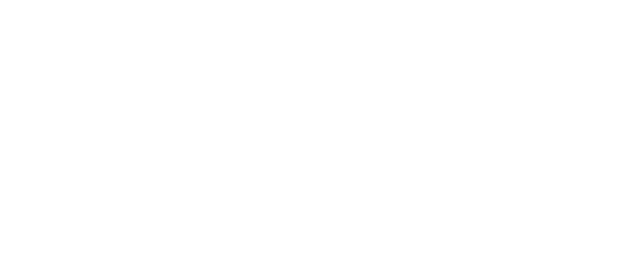
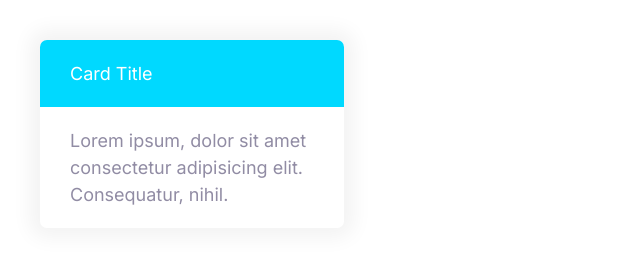
Before and after one commit to anshu1612/anshy, a plain HTML site: page index.html in a window 1280 px wide. Shown: the whole page, without its empty margins (0-640 px from the left). Drawn offline with Linux system fonts and the light colour scheme.

Commit message:
build card component

```diff
--- a/CSS/styles.css
+++ b/CSS/styles.css
@@ -259,3 +259,25 @@ a{
     font-size: 1.5rem;
   }
 }
+
+/* Cards */
+.card{
+  border-radius: 7px;
+  box-shadow: 0 0 20px 10px #f3f3f3;
+  overflow: hidden;
+}
+
+.card__header,
+.card__body {
+  padding: 2rem 3rem;
+}
+
+.card--primary .card__header {
+  background: var(--color-primary);
+  color: #fff;
+}
+
+.card--secondary .card__header {
+  background: var(--color-secondary);
+  color: #fff;
+}
--- a/index.html
+++ b/index.html
@@ -14,6 +14,14 @@
     <link rel="stylesheet" href="/CSS/styles.css" />
   </head>
   <body>
-
+    <div style="width: 30%; padding: 4rem;">
+      <div class="card card--secondary">
+        <header class="card__header">Card Title</header>
+        <div class="card__body">
+          Lorem ipsum, dolor sit amet consectetur adipisicing elit. Consequatur,
+          nihil.
+        </div>
+      </div>
+    </div>
   </body>
 </html>
```
Also changed, not shown: components/input-groups.html (added, +9 -0 lines), components/input.html (+1 -9 lines), components/cards.html (added).
